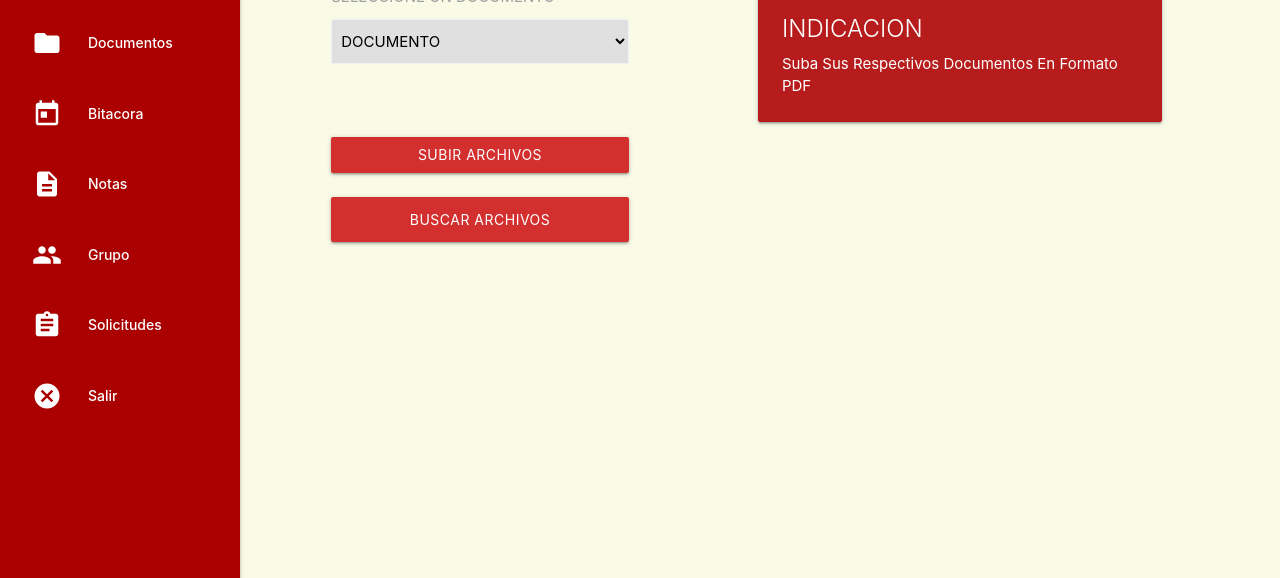
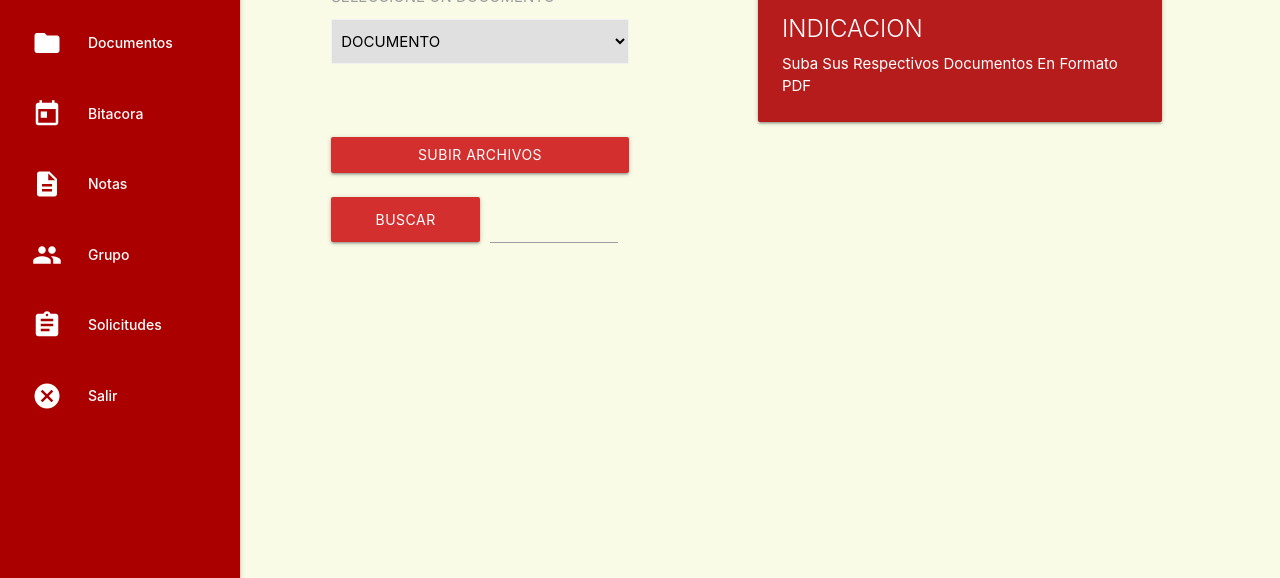
Before and after one commit to Ronald9919/DSI, a plain HTML site: page documento1.html in a window 1280 px wide. Shown: the part 222-800 px from the top of the page. Drawn offline with nearby package versions, Linux system fonts and the light colour scheme.

Commit message:
Update documento1.html

```diff
--- a/documento1.html
+++ b/documento1.html
@@ -72,9 +72,12 @@
           <div class="col m3 offset-m3 s10 offset-s1">
             <button class="btn btn-medium waves-effect waves-light red darken-2 col m12 s12" type="submit" name="action">Subir Archivos</button><br><br>
             <div class="file-field input-field">
-              <div class="waves-effect waves-light btn red darken-2 col m12 s12">
+              <div class="waves-effect waves-light btn red darken-2 col m6 s12">
                 <span>Buscar Archivos</span>
                 <input type="file" multiple>
+              </div>
+              <div class="file-path-wrapper col m6 s12">
+                <input class="file-path validate" type="text">
               </div>
             </div>
           </div>
```
